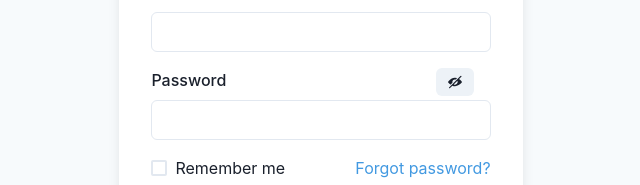
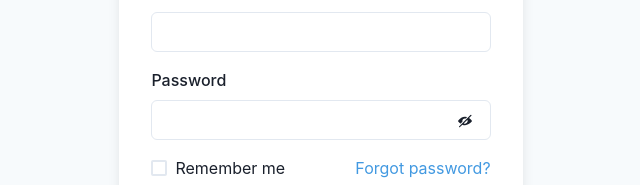
Before and after one commit to kamruz-zzaman/task-for-baham-fronend, a Next.js app: page / in a window 1280 px wide. Shown: the part 335-520 px from the top of the page, without its empty margins (319-959 px from the left). Built offline with nearby package versions, Linux system fonts and the light colour scheme.

Commit message:
show pass icon plus activation added

```diff
--- a/Components/Login/Login.js
+++ b/Components/Login/Login.js
@@ -45,7 +45,7 @@ const Login = () => {
                             <FormLabel>Password</FormLabel>
                             <Input type={showPassword ? "text" : "password"} />
                             <InputRightElement width="4.5rem">
-                                <Button h="1.75rem" size="sm" onClick={() => setShowPassword(!showPassword)}>
+                                <Button bgColor='transparent' marginLeft="20px" marginBottom="-105px" h="1.75rem" size="sm" onClick={() => setShowPassword(!showPassword)}>
                                     {showPassword ? <ViewIcon /> : <ViewOffIcon />}
                                 </Button>
                             </InputRightElement>
```
